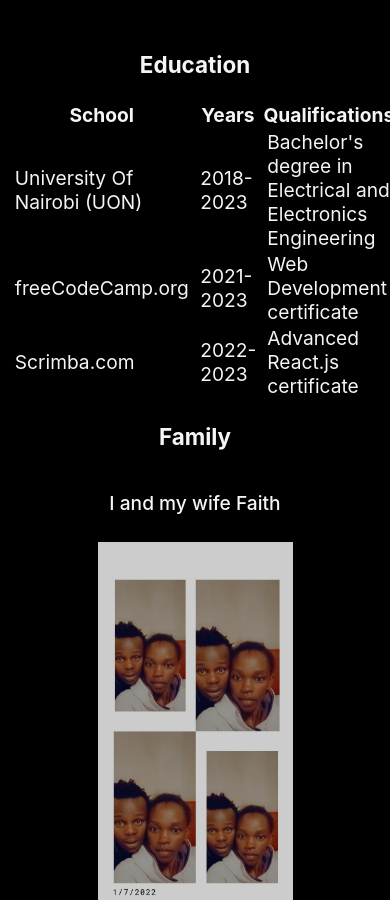
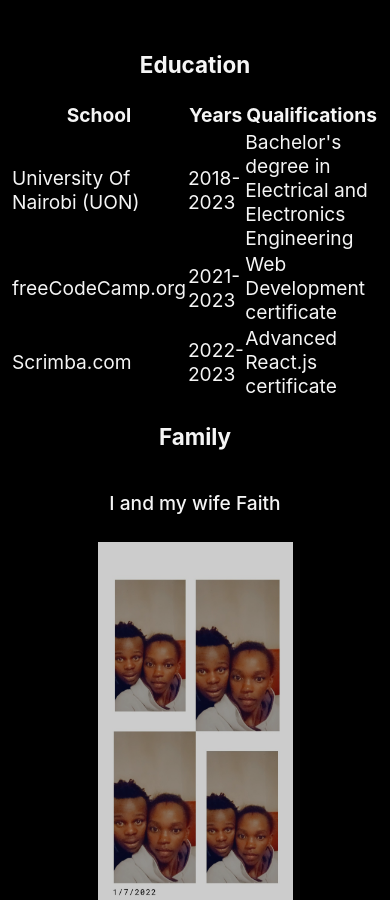
Before and after one commit to DANCAN-OMONDI-OPENJI/REACT.JS-REDUX-JAVASCRIPT-NODE.JS-PORTFOLIO, a React (Create React App) app: page /about in a window 390 px wide. Shown: the part 4280-5180 px from the top of the page. Built offline with nearby package versions, Linux system fonts and the light colour scheme; grey boxes are pictures that could not be loaded.

Commit message:
Modified styles.css

```diff
--- a/src/index.css
+++ b/src/index.css
@@ -160,8 +160,8 @@ code {
 /*.about table {
   width: 80vw;
   margin: 0 auto;
-}*/
-
+}
+*/
 .about table td {
   padding: 0 0.5rem;
 }
@@ -313,7 +313,7 @@ code {
   }
 
   .about table td {
-    padding: 0 0.3rem;
+    padding: 0;
   }
 
   .projects {
```
